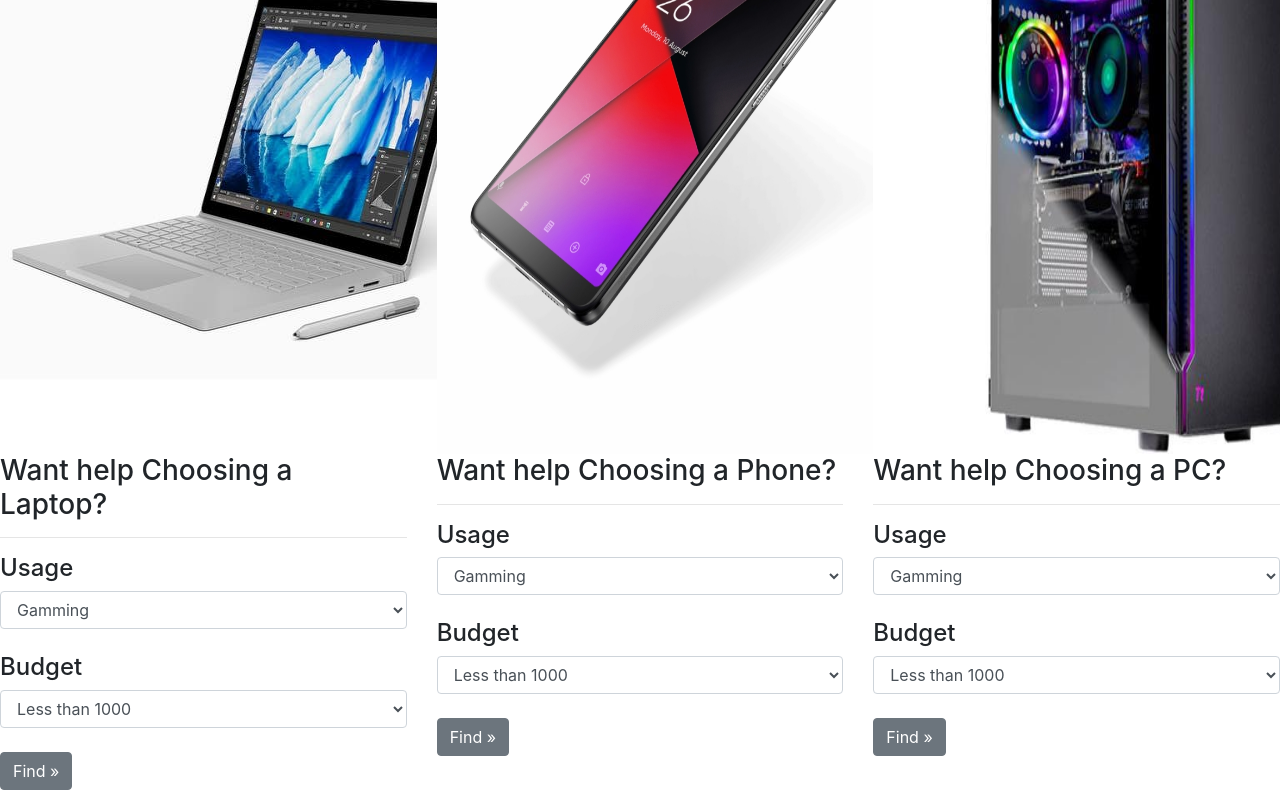
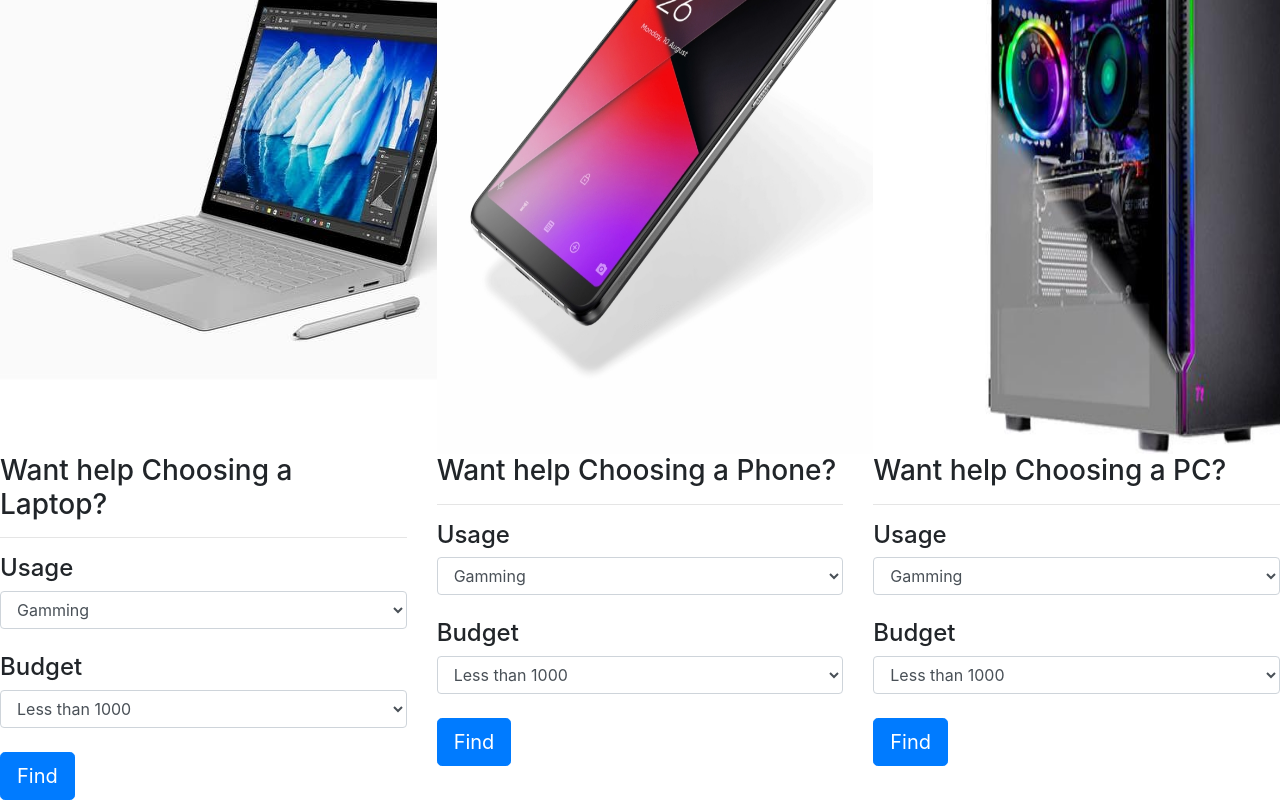
Before and after one commit to MarvinHernandez/Techlead, an Angular app in the folder TechleadClient/: page / in a window 1280 px wide. Shown: the part 226-1026 px from the top of the page. Built offline with nearby package versions, Linux system fonts and the light colour scheme.

Commit message:
home component updated

```diff
--- a/TechleadClient/src/app/app-routing.module.ts
+++ b/TechleadClient/src/app/app-routing.module.ts
@@ -1,12 +1,15 @@
 import { NgModule } from '@angular/core';
 import { Routes, RouterModule } from '@angular/router';
+import { HomeComponent } from './home/home.component';
 import {MemberCreateComponent} from './member/member-create/member-create.component';
 import {MemberHomeComponent} from './member/member-home/member-home.component';
 import {ProductFeedbackCreateComponent} from './product-feedback/product-feedback-create/product-feedback-create.component';
 
 const routes: Routes = [
+  {path:'home',component:HomeComponent},
   {path: 'memberhome', component: MemberHomeComponent},
   {path: 'createaccount', component: MemberCreateComponent},
+  {path: '', component: HomeComponent},
   {path: 'createproductfeedback', component: ProductFeedbackCreateComponent}
 ];
 
--- a/TechleadClient/src/app/app.component.html
+++ b/TechleadClient/src/app/app.component.html
@@ -5,7 +5,7 @@
     <mat-icon>menu</mat-icon>
   </button>
 </mat-toolbar> -->
-<nav class="navbar navbar-expand-lg navbar-dark bg-dark">
+<!-- <nav class="navbar navbar-expand-lg navbar-dark bg-dark">
   <a class="navbar-brand" href="#">Techlead</a>
   <button class="navbar-toggler" type="button" data-toggle="collapse" data-target="#navbarNavAltMarkup" aria-controls="navbarNavAltMarkup" aria-expanded="false" aria-label="Toggle navigation">
     <span class="navbar-toggler-icon"></span>
@@ -41,7 +41,7 @@
       <option>More than 3000</option>
     </select>
     <br>
-    <a class="btn btn-secondary" role="button">Find &raquo;</a>
+    <button type="button" class="btn btn-primary btn-lg">Find</button>
 
   </div>
   <div class="col-lg-4">
@@ -65,9 +65,8 @@
       <option>More than 3000</option>
     </select>
     <br>
-    <p><a class="btn btn-secondary"
-        href="https://docs.google.com/viewerng/viewer?url=https://krg.ca/en-CA/assets/press-releases/2020/September/isuarsivik-en.pdf"
-        role="button">Find &raquo;</a>
+    <p>
+      <button type="button" class="btn btn-primary btn-lg">Find</button>
     </p>
   </div>
 
@@ -92,10 +91,12 @@
       <option>More than 3000</option>
     </select>
     <br>
-    <p><a class="btn btn-secondary" routerLink="/current-news/1038" role="button">Find &raquo;</a></p>
+    <p>
+      <button type="button" class="btn btn-primary btn-lg">Find</button>
+    </p>
 
   </div>
-</div>
+</div> -->
 <!-- <mat-menu #appMenu="matMenu">
   <a mat-menu-item [routerLink]="['memberhome']">member home</a>
   <a mat-menu-item [routerLink]="['createaccount']">create account</a>
--- a/TechleadClient/src/app/app.module.ts
+++ b/TechleadClient/src/app/app.module.ts
@@ -7,10 +7,12 @@ import {ProductFeedbackModule} from './product-feedback/product-feedback.module'
 import { HttpClientModule } from '@angular/common/http';
 import {MatComponentsModule} from './mat-components/mat-components.module';
 import {BrowserAnimationsModule} from '@angular/platform-browser/animations';
+import { HomeComponent } from './home/home.component';
 
 @NgModule({
   declarations: [
-    AppComponent
+    AppComponent,
+    HomeComponent
   ],
   imports: [
     BrowserModule,
--- /dev/null
+++ b/TechleadClient/src/app/home/home.component.html
@@ -0,0 +1,90 @@
+<nav class="navbar navbar-expand-lg navbar-dark bg-dark">
+    <a class="navbar-brand" href="#">Techlead</a>
+    <button class="navbar-toggler" type="button" data-toggle="collapse" data-target="#navbarNavAltMarkup" aria-controls="navbarNavAltMarkup" aria-expanded="false" aria-label="Toggle navigation">
+      <span class="navbar-toggler-icon"></span>
+    </button>
+    <div class="collapse navbar-collapse" id="navbarNavAltMarkup">
+      <div class="navbar-nav">
+        <a class="nav-link"[routerLink]="['memberhome']">member home</a>
+        <a class="nav-link"[routerLink]="['createaccount']">create account</a>
+        <a class="nav-link" [routerLink]="['createproductfeedback']">Create Product Feedback</a>
+      </div>
+    </div>
+  </nav>
+  <br>
+
+  <div class="row">
+    <div class="col-lg-4">
+      <img src="assets/images/laptopImg.jpg" alt="Generic placeholder image"
+        width="500" height="600">
+      <h3>
+        Want help Choosing a Laptop?
+      </h3>
+      <hr>
+      <h4>Usage</h4>
+      <select class="form-control">
+        <option>Gamming</option>
+        <option>Browisng</option>
+        <option>Business</option>
+      </select>
+      <br>
+      <h4>Budget</h4>
+      <select class="form-control">
+        <option>Less than 1000</option>
+        <option>1000-3000</option>
+        <option>More than 3000</option>
+      </select>
+      <br>
+      <button type="button" class="btn btn-primary btn-lg">Find</button>
+
+    </div>
+    <div class="col-lg-4">
+      <img  src="assets/images/phoneImg.png"
+        alt="Generic placeholder image" width="500" height="600">
+      <h3>
+        Want help Choosing a Phone?
+      </h3>
+      <hr>
+      <h4>Usage</h4>
+      <select class="form-control">
+        <option>Gamming</option>
+        <option>Browisng</option>
+        <option>Business</option>
+      </select>
+      <br>
+      <h4>Budget</h4>
+      <select class="form-control">
+        <option>Less than 1000</option>
+        <option>1000-3000</option>
+        <option>More than 3000</option>
+      </select>
+      <br>
+        <button type="button" class="btn btn-primary btn-lg">Find</button>
+    </div>
+
+    <div class="col-lg-4">
+      <img src="assets/images/pcImg.jpg" alt="Generic placeholder image"
+      width="500" height="600">
+      <h3>
+        Want help Choosing a PC?
+      </h3>
+      <hr>
+      <h4>Usage</h4>
+      <select class="form-control">
+        <option>Gamming</option>
+        <option>Browisng</option>
+        <option>Business</option>
+      </select>
+      <br>
+      <h4>Budget</h4>
+      <select class="form-control">
+        <option>Less than 1000</option>
+        <option>1000-3000</option>
+        <option>More than 3000</option>
+      </select>
+      <br>
+        <button type="button" class="btn btn-primary btn-lg">Find</button>
+
+    </div>
+
+  </div>
--- /dev/null
+++ b/TechleadClient/src/app/home/home.component.ts
@@ -0,0 +1,15 @@
+import { Component, OnInit } from '@angular/core';
+
+@Component({
+  selector: 'app-home',
+  templateUrl: './home.component.html',
+  styleUrls: ['./home.component.scss']
+})
+export class HomeComponent implements OnInit {
+
+  constructor() { }
+
+  ngOnInit(): void {
+  }
+
+}
```
Also changed, not shown: TechleadClient/src/app/home/home.component.scss (added), 1 other file (tests, documents, lock files or other folders).
